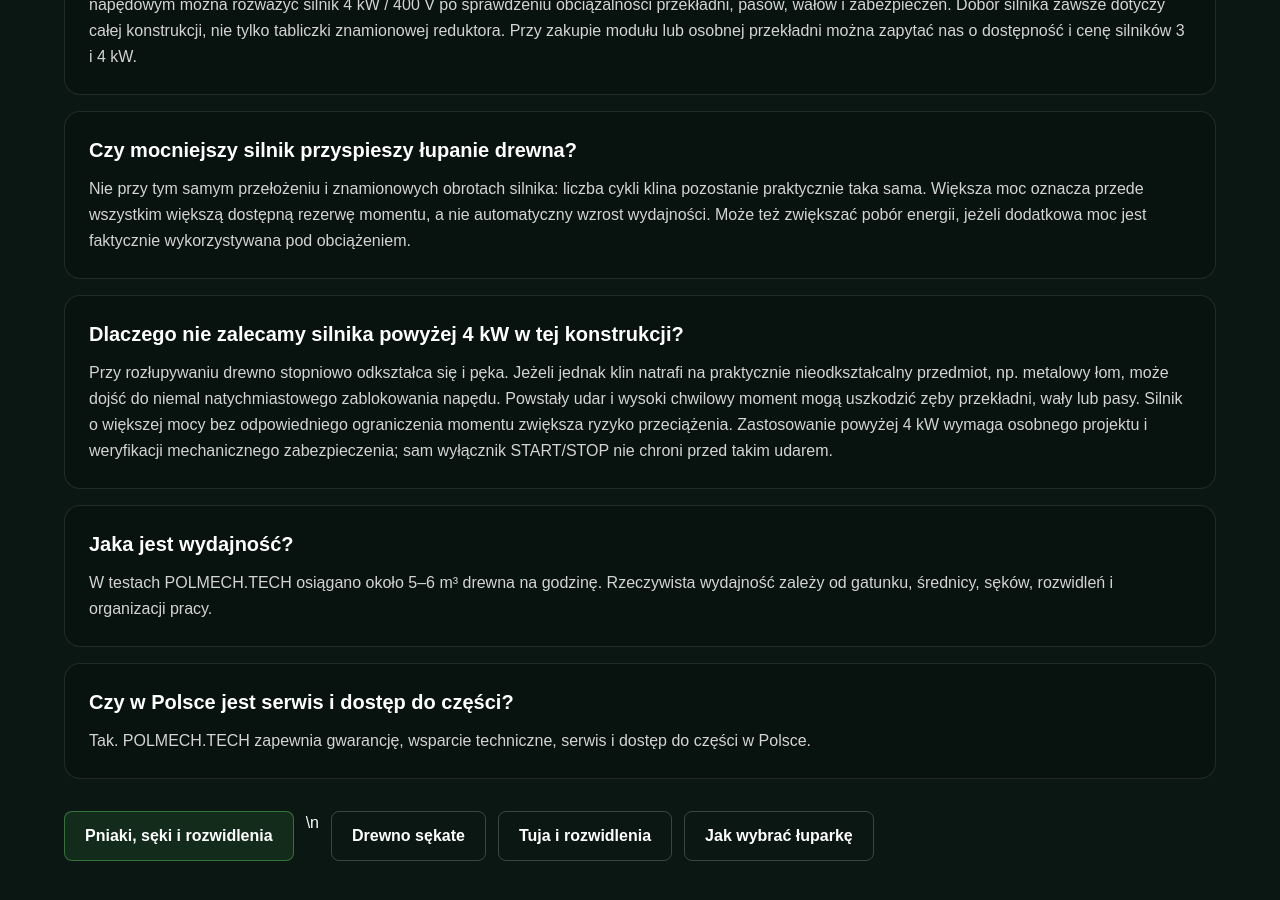
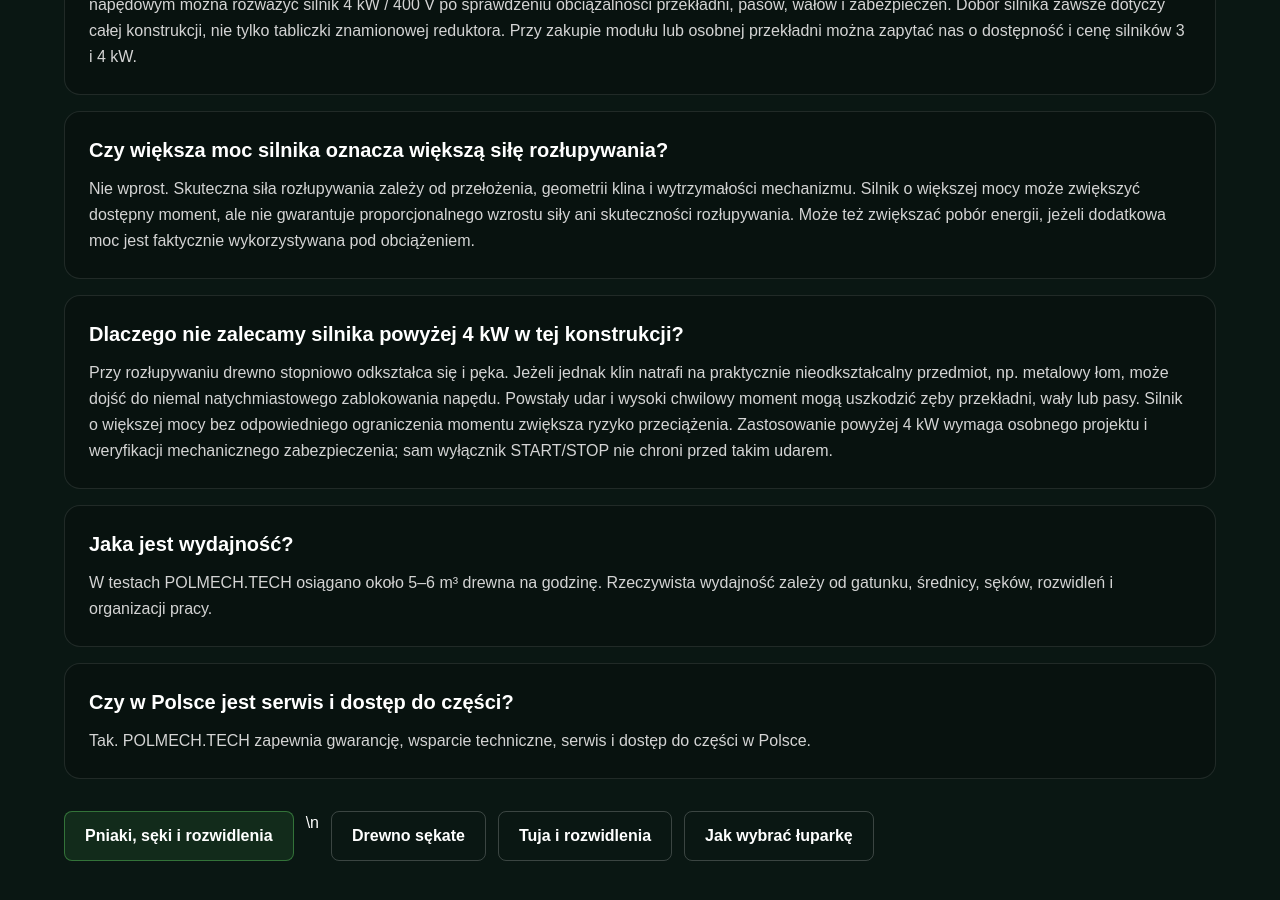
Before and after one commit to polmechtech/polmech11, a Next.js app: page /kategoria/luparka-przekladniowa in a window 1280 px wide. Shown: the part 2560-3460 px from the top of the page. Built offline with nearby package versions, Linux system fonts and the light colour scheme; no server answers.

Commit message:
Clarify that higher motor power does not guarantee greater effective splitting force

```diff
--- a/app/kategoria/luparka-przekladniowa/page.tsx
+++ b/app/kategoria/luparka-przekladniowa/page.tsx
@@ -23,7 +23,7 @@ export default async function CategoryPage() {
     { q: "Czym różni się od łuparki hydraulicznej?", a: "POLMECH.TECH wykorzystuje silnik, przekładnię i dwa przeciwległe kliny zamiast klasycznego układu pompa–siłownik. Mechanizm pracuje cyklicznie z prędkością około 9,5 obr./min." },
     { q: "Dlaczego zasilanie 400 V?", a: "Aktualna kompletna wersja wykorzystuje trójfazowy silnik PROMOTOR 3 kW / 400 V. Ten wariant napędu został wybrany po testach konstrukcji pod obciążeniem." },
     { q: "Jaki silnik wybrać do łuparki z reduktorem JZQ250 — 3 czy 4 kW?", a: "Gotowa łuparka POLMECH.TECH wykorzystuje sprawdzony silnik trójfazowy PROMOTOR 3 kW / 400 V. W samodzielnych projektach z tym układem napędowym można rozważyć silnik 4 kW / 400 V po sprawdzeniu obciążalności przekładni, pasów, wałów i zabezpieczeń. Dobór silnika zawsze dotyczy całej konstrukcji, nie tylko tabliczki znamionowej reduktora. Przy zakupie modułu lub osobnej przekładni można zapytać nas o dostępność i cenę silników 3 i 4 kW." },
-    { q: "Czy mocniejszy silnik przyspieszy łupanie drewna?", a: "Nie przy tym samym przełożeniu i znamionowych obrotach silnika: liczba cykli klina pozostanie praktycznie taka sama. Większa moc oznacza przede wszystkim większą dostępną rezerwę momentu, a nie automatyczny wzrost wydajności. Może też zwiększać pobór energii, jeżeli dodatkowa moc jest faktycznie wykorzystywana pod obciążeniem." },
+    { q: "Czy większa moc silnika oznacza większą siłę rozłupywania?", a: "Nie wprost. Skuteczna siła rozłupywania zależy od przełożenia, geometrii klina i wytrzymałości mechanizmu. Silnik o większej mocy może zwiększyć dostępny moment, ale nie gwarantuje proporcjonalnego wzrostu siły ani skuteczności rozłupywania. Może też zwiększać pobór energii, jeżeli dodatkowa moc jest faktycznie wykorzystywana pod obciążeniem." },
     { q: "Dlaczego nie zalecamy silnika powyżej 4 kW w tej konstrukcji?", a: "Przy rozłupywaniu drewno stopniowo odkształca się i pęka. Jeżeli jednak klin natrafi na praktycznie nieodkształcalny przedmiot, np. metalowy łom, może dojść do niemal natychmiastowego zablokowania napędu. Powstały udar i wysoki chwilowy moment mogą uszkodzić zęby przekładni, wały lub pasy. Silnik o większej mocy bez odpowiedniego ograniczenia momentu zwiększa ryzyko przeciążenia. Zastosowanie powyżej 4 kW wymaga osobnego projektu i weryfikacji mechanicznego zabezpieczenia; sam wyłącznik START/STOP nie chroni przed takim udarem." },
     { q: "Jaka jest wydajność?", a: "W testach POLMECH.TECH osiągano około 5–6 m³ drewna na godzinę. Rzeczywista wydajność zależy od gatunku, średnicy, sęków, rozwidleń i organizacji pracy." },
     { q: "Czy w Polsce jest serwis i dostęp do części?", a: "Tak. POLMECH.TECH zapewnia gwarancję, wsparcie techniczne, serwis i dostęp do części w Polsce." },
```
